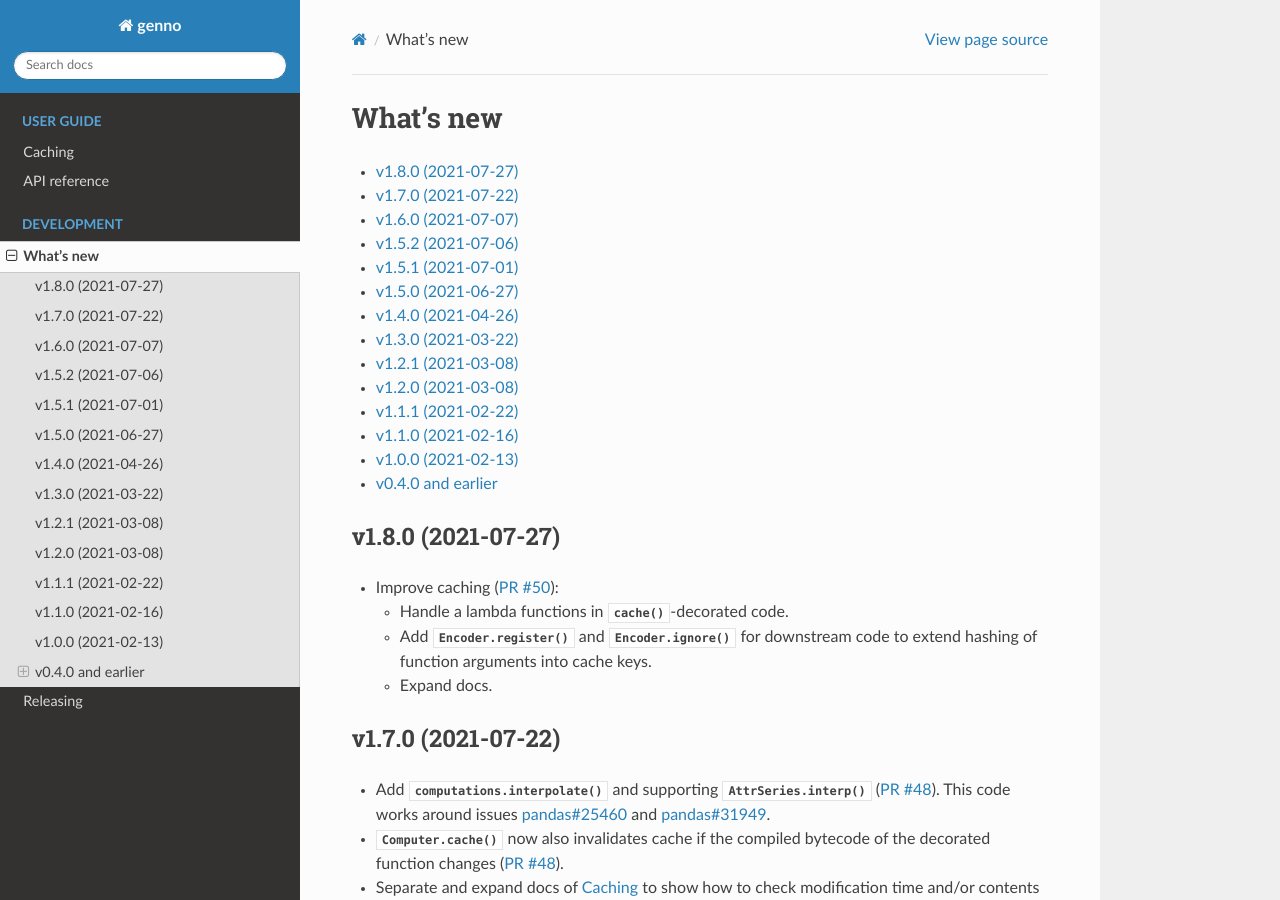
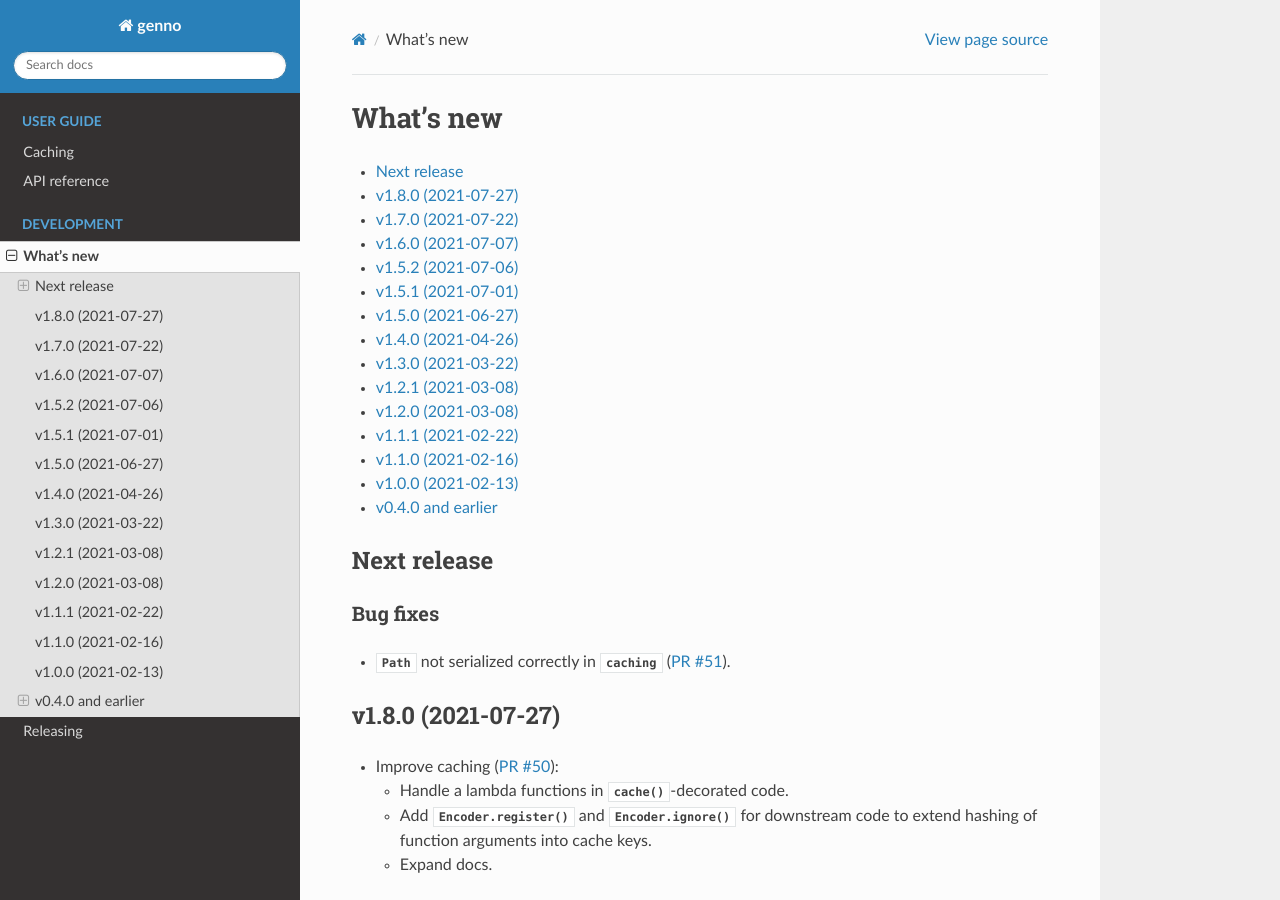
Before and after one commit to khaeru/genno, a Sphinx documentation site: the page built from doc/whatsnew.rst, in a window 1280 px wide and 900 px high. Built offline with Sphinx 7.4.7 and the Read the Docs theme 2.0.0, drawn with Linux system fonts in a browser that asks for light colours; pages that are not in the unit, such as notebooks, are missing from menus.

Commit message:
Add #51 to doc/whatsnew

```diff
--- a/doc/whatsnew.rst
+++ b/doc/whatsnew.rst
@@ -6,8 +6,13 @@ What's new
    :backlinks: none
    :depth: 1
 
-.. Next release
-.. ============
+Next release
+============
+
+Bug fixes
+---------
+
+- :class:`.Path` not serialized correctly in :mod:`.caching` (:pull:`51`).
 
 v1.8.0 (2021-07-27)
 ===================
```
